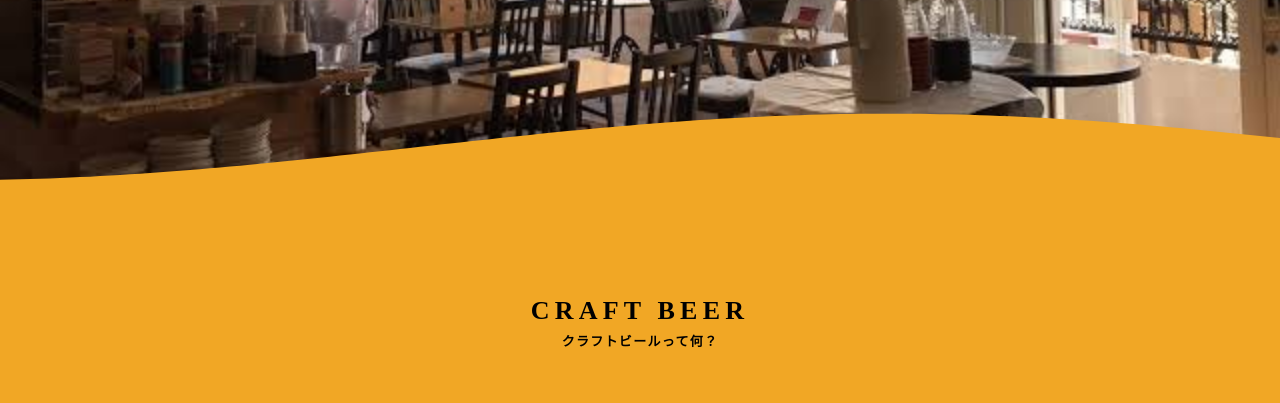
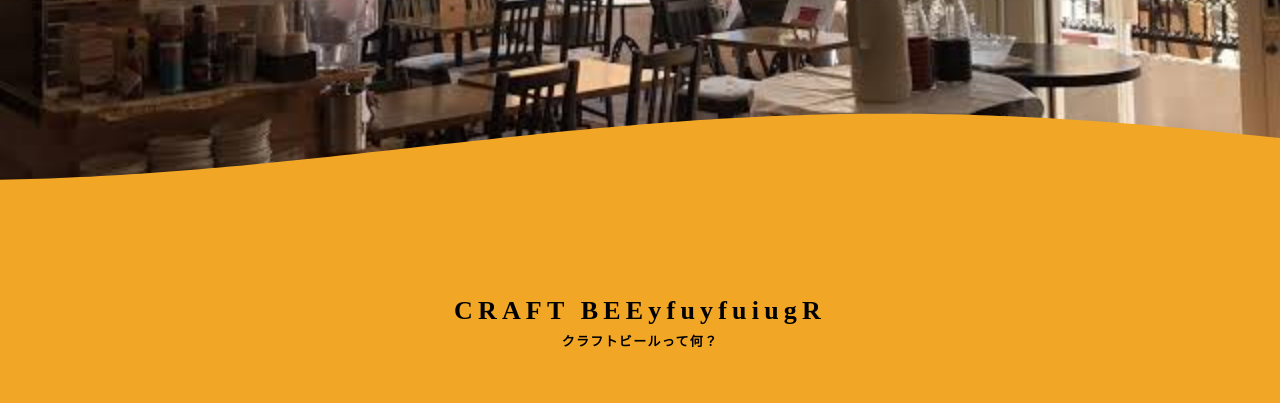
Before and after one commit to PPP-999/CraftClub, a plain HTML site: page index.html in a window 1280 px wide. Shown: the part 503-906 px from the top of the page. Drawn offline with nearby package versions, Linux system fonts and the light colour scheme.

Commit message:
gitお試し

```diff
--- a/index.html
+++ b/index.html
@@ -82,7 +82,7 @@
 
       <section id="what-slide" class="stickystack-slide">
         <div class="inner">
-          <h2>CRAFT BEER<br><span>クラフトビールって何？</span></h2>
+          <h2>CRAFT BEEyfuyfuiugR<br><span>クラフトビールって何？</span></h2>
           <div class="content-area">
             <div class="text-area">
               <p>クラフトビールって何？<br>普通のビールと何が違うの？</p>
```
